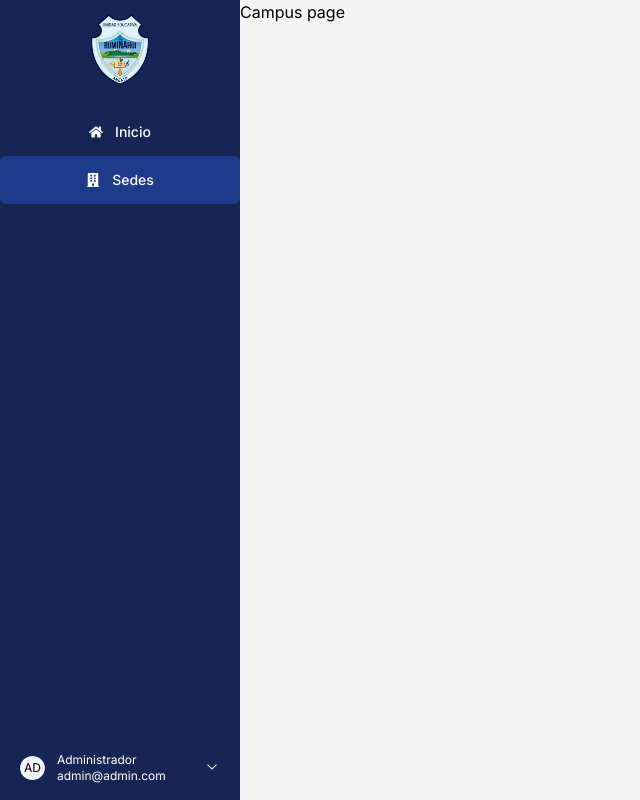
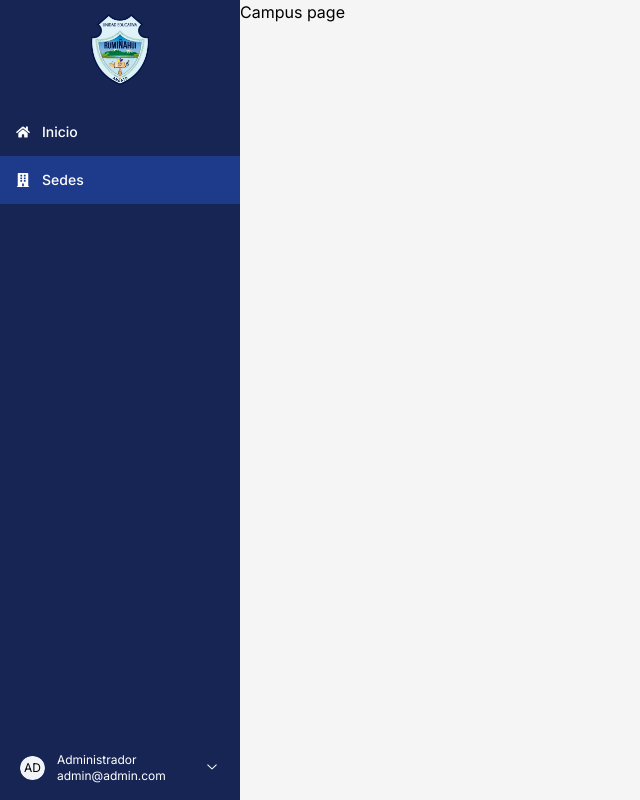
Before and after one commit to AndresTGonzalez/sgd-ueb-ruminahui-next-frontend, a Next.js app: page /dashboard/sedes in a window 1280 px wide. Shown: the whole page, without its empty margins (0-640 px from the left). Built offline with nearby package versions, Linux system fonts and the light colour scheme.

Commit message:
Mejorados estilos en sidenav

```diff
--- a/components/Dashboard/NavigationOption.tsx
+++ b/components/Dashboard/NavigationOption.tsx
@@ -21,7 +21,7 @@ export default function NavigationOption({
 
   return (
     <Button
-      className={`w-full h-12 flex flex-row items-center space-x-3 hover:bg-blue-900 hover:text-white text-white ${
+      className={`w-full h-12 flex flex-row items-center justify-start space-x-3 rounded-none hover:bg-blue-900 hover:text-white text-white ${
         isSelected ? "bg-blue-900" : ""
       }`}
       variant={"ghost"}
```
